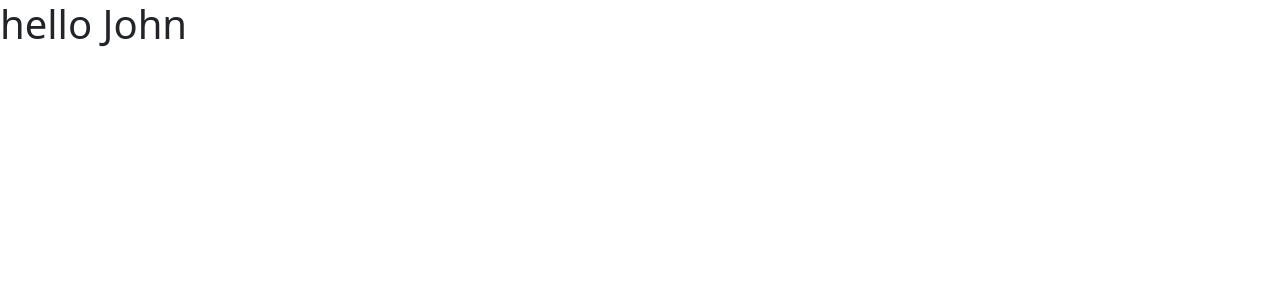
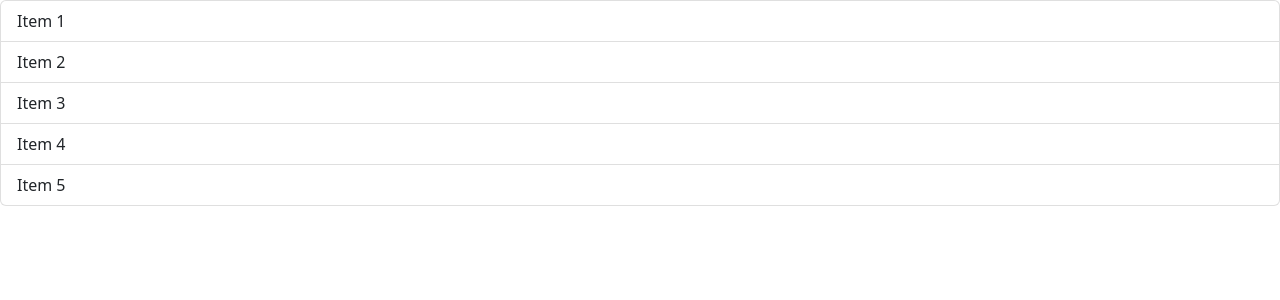
Before and after one commit to thegroosalugg/01-ReactEssentials, a React (Vite) app: page / in a window 1280 px wide. Shown: the top 300 px of the page. Built offline with nearby package versions, Linux system fonts and the light colour scheme.

Commit message:
created list group

```diff
--- a/src/App.tsx
+++ b/src/App.tsx
@@ -1,7 +1,7 @@
-import Message from './Message'
+import ListGroup from "./components/ListGroup";
 
 function App() {
-  return <div><Message /></div>
+  return <div><ListGroup /></div>
 }
 
 export default App;
--- /dev/null
+++ b/src/components/ListGroup.tsx
@@ -0,0 +1,13 @@
+function ListGroup() {
+  return (
+    <ul className="list-group">
+      <li className="list-group-item">Item 1</li>
+      <li className="list-group-item">Item 2</li>
+      <li className="list-group-item">Item 3</li>
+      <li className="list-group-item">Item 4</li>
+      <li className="list-group-item">Item 5</li>
+    </ul>
+  );
+}
+
+export default ListGroup;
```
